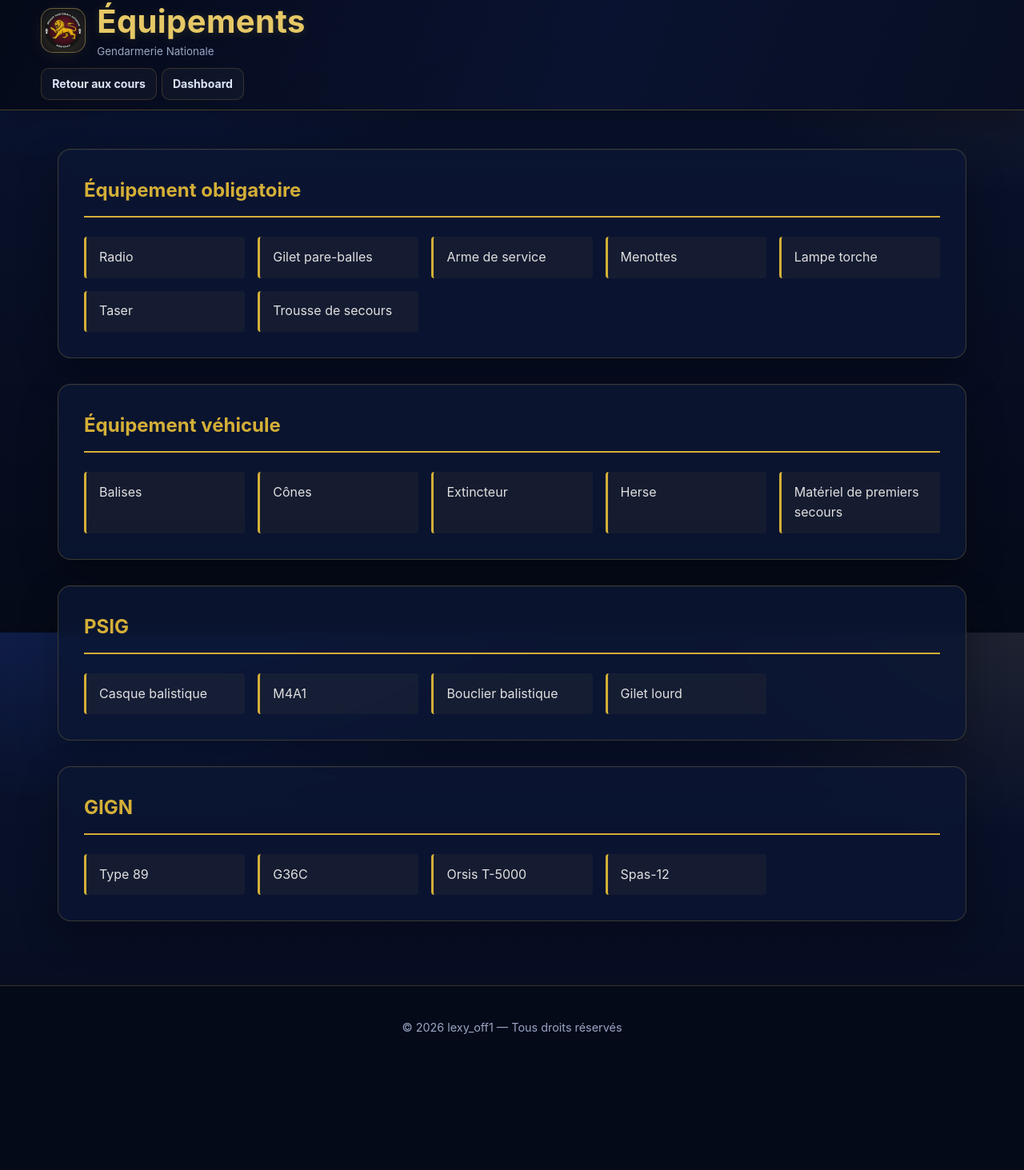
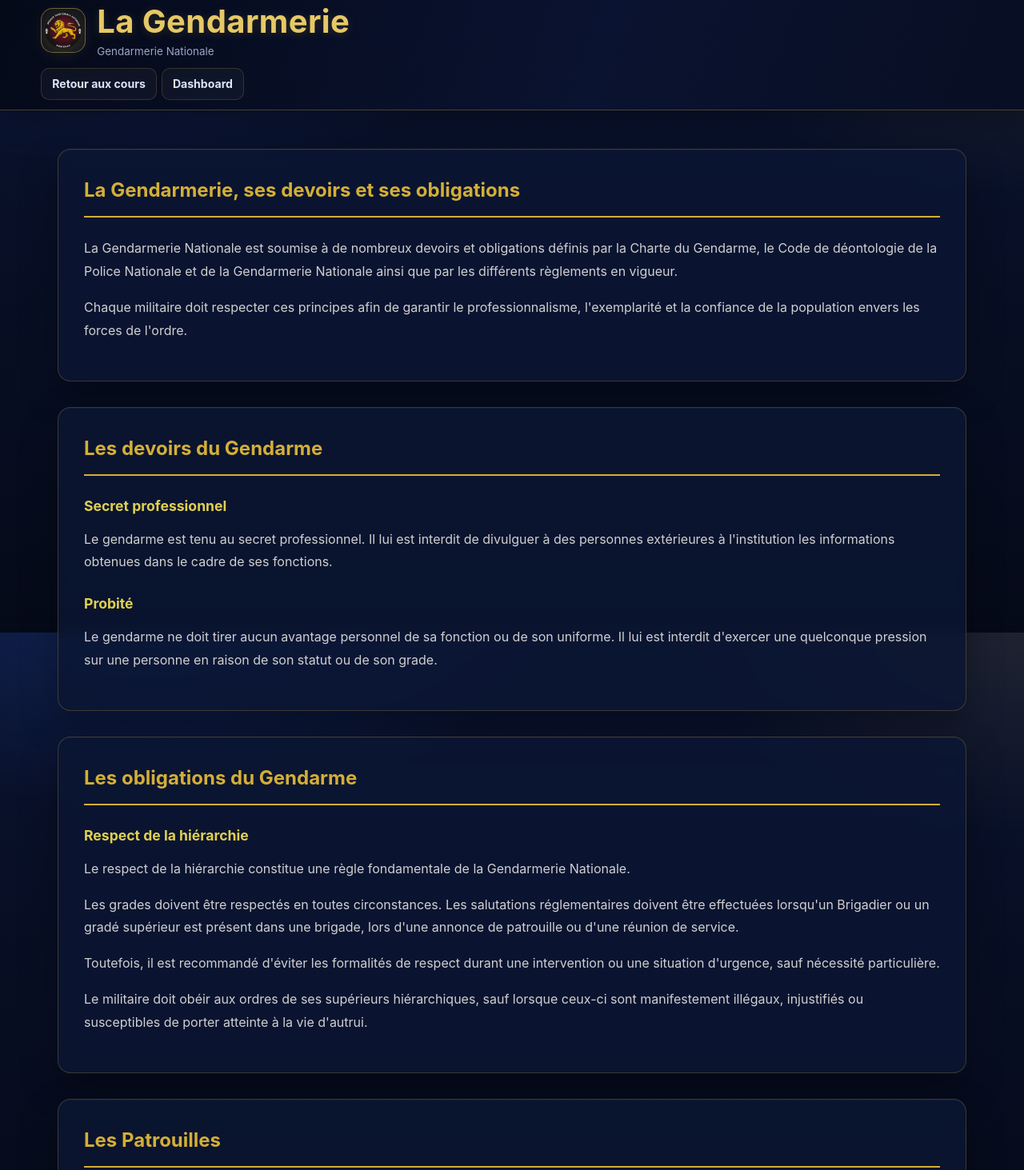
Before and after one commit to lexyoff1/gendarmerie-bordeauxrp, a website: page public/gendarmerie.html in a window 1280 px wide. Shown: the part 9-1472 px from the top of the page at 80% size. Before the commit the page ends 1345 px from the top, so only its background shows below. Drawn offline with Linux system fonts and the light colour scheme.

Commit message:
Update gendarmerie.html

```diff
--- a/public/gendarmerie.html
+++ b/public/gendarmerie.html
@@ -2,7 +2,7 @@
 <html lang="fr">
 <head>
     <meta charset="UTF-8">
-    <title>Équipements</title>
+    <title>La Gendarmerie</title>
     <style>
 * {
   margin: 0;
@@ -117,17 +117,33 @@
   padding-bottom: 0.8rem;
 }
 
+.card h3 {
+  font-size: 1.1rem;
+  color: #e0d050;
+  margin-top: 1.5rem;
+  margin-bottom: 0.8rem;
+}
+
+.card h3:first-of-type {
+  margin-top: 0;
+}
+
+.card p {
+  color: #d0d0d0;
+  margin-bottom: 1rem;
+  line-height: 1.8;
+}
+
 .card ul {
   list-style: none;
-  display: grid;
-  grid-template-columns: repeat(auto-fill, minmax(200px, 1fr));
-  gap: 1rem;
+  margin-left: 0;
 }
 
 .card li {
   background: rgba(212, 175, 55, 0.05);
   border-left: 3px solid #d4af37;
   padding: 0.8rem 1rem;
+  margin-bottom: 0.8rem;
   border-radius: 4px;
   transition: all 0.3s ease;
   color: #e0e0e0;
@@ -190,9 +206,12 @@
     font-size: 1.3rem;
   }
 
-  .card ul {
-    grid-template-columns: repeat(auto-fill, minmax(160px, 1fr));
-    gap: 0.8rem;
+  .card h3 {
+    font-size: 1rem;
+  }
+
+  .card p {
+    font-size: 0.95rem;
   }
 
   .card li {
@@ -215,6 +234,10 @@
     padding: 0.3rem 0.5rem;
   }
 
+  section {
+    padding: 1rem 0.75rem;
+  }
+
   .card {
     padding: 1rem;
   }
@@ -223,8 +246,12 @@
     font-size: 1.2rem;
   }
 
-  .card ul {
-    grid-template-columns: 1fr;
+  .card h3 {
+    font-size: 0.95rem;
+  }
+
+  .card p {
+    font-size: 0.9rem;
   }
 
   .card li {
@@ -441,10 +468,11 @@
     <div class="brand">
         <a class="brand-home" href="/dashboard" aria-label="Retour au tableau de bord"><img src="/assets/logo-gendarmerie.png" class="logo" alt="Logo Gendarmerie">
         <div>
-            <h1>Équipements</h1>
+            <h1>La Gendarmerie</h1>
             <p>Gendarmerie Nationale</p>
         </div></a>
     </div>
+
     <nav>
         <a href="/cours.html">Retour aux cours</a>
         <a href="/dashboard.html">Dashboard</a>
@@ -452,49 +480,96 @@
 </header>
 
 <section>
+
     <div class="card">
-        <h2>Équipement obligatoire</h2>
-        <ul>
-            <li>Radio</li>
-            <li>Gilet pare-balles</li>
-            <li>Arme de service</li>
-            <li>Menottes</li>
-            <li>Lampe torche</li>
-            <li>Taser</li>
-            <li>Trousse de secours</li>
-        </ul>
+        <h2>La Gendarmerie, ses devoirs et ses obligations</h2>
+
+        <p>
+            La Gendarmerie Nationale est soumise à de nombreux devoirs et obligations définis par la Charte du Gendarme, le Code de déontologie de la Police Nationale et de la Gendarmerie Nationale ainsi que par les différents règlements en vigueur.
+        </p>
+
+        <p>
+            Chaque militaire doit respecter ces principes afin de garantir le professionnalisme, l'exemplarité et la confiance de la population envers les forces de l'ordre.
+        </p>
+
     </div>
 
     <div class="card">
-        <h2>Équipement véhicule</h2>
-        <ul>
-            <li>Balises</li>
-            <li>Cônes</li>
-            <li>Extincteur</li>
-            <li>Herse</li>
-            <li>Matériel de premiers secours</li>
-        </ul>
+        <h2>Les devoirs du Gendarme</h2>
+
+        <h3>Secret professionnel</h3>
+
+        <p>
+            Le gendarme est tenu au secret professionnel. Il lui est interdit de divulguer à des personnes extérieures à l'institution les informations obtenues dans le cadre de ses fonctions.
+        </p>
+
+        <h3>Probité</h3>
+
+        <p>
+            Le gendarme ne doit tirer aucun avantage personnel de sa fonction ou de son uniforme. Il lui est interdit d'exercer une quelconque pression sur une personne en raison de son statut ou de son grade.
+        </p>
+
     </div>
 
     <div class="card">
-        <h2>PSIG</h2>
-        <ul>
-            <li>Casque balistique</li>
-            <li>M4A1</li>
-            <li>Bouclier balistique</li>
-            <li>Gilet lourd</li>
-        </ul>
+        <h2>Les obligations du Gendarme</h2>
+
+        <h3>Respect de la hiérarchie</h3>
+
+        <p>
+            Le respect de la hiérarchie constitue une règle fondamentale de la Gendarmerie Nationale.
+        </p>
+
+        <p>
+            Les grades doivent être respectés en toutes circonstances. Les salutations réglementaires doivent être effectuées lorsqu'un Brigadier ou un gradé supérieur est présent dans une brigade, lors d'une annonce de patrouille ou d'une réunion de service.
+        </p>
+
+        <p>
+            Toutefois, il est recommandé d'éviter les formalités de respect durant une intervention ou une situation d'urgence, sauf nécessité particulière.
+        </p>
+
+        <p>
+            Le militaire doit obéir aux ordres de ses supérieurs hiérarchiques, sauf lorsque ceux-ci sont manifestement illégaux, injustifiés ou susceptibles de porter atteinte à la vie d'autrui.
+        </p>
+
     </div>
 
     <div class="card">
-        <h2>GIGN</h2>
+        <h2>Les Patrouilles</h2>
+
+        <p>
+            Les patrouilles individuelles sont interdites, sauf autorisation particulière ou dans certaines spécialités spécifiques.
+        </p>
+
+        <p>
+            Une patrouille doit normalement être composée d'au moins un Sous-Officier afin de garantir le bon déroulement des interventions et des procédures.
+        </p>
+
+        <p>
+            Lorsque aucun Sous-Officier n'est disponible, une patrouille composée de deux militaires peut être autorisée exceptionnellement.
+        </p>
+
+        <p>
+            Dans ce cas, les militaires titulaires uniquement de la qualification APJA ne sont pas autorisés à procéder à des arrestations ou à certaines procédures judiciaires nécessitant une qualification supérieure.
+        </p>
+
+    </div>
+
+    <div class="card">
+        <h2>Valeurs du Gendarme</h2>
+
         <ul>
-            <li>Type 89</li>
-            <li>G36C</li>
-            <li>Orsis T-5000</li>
-            <li>Spas-12</li>
+            <li>Respect de la loi ;</li>
+            <li>Respect de la population ;</li>
+            <li>Neutralité ;</li>
+            <li>Discipline ;</li>
+            <li>Professionnalisme ;</li>
+            <li>Esprit d'équipe ;</li>
+            <li>Sens du service public.</li>
         </ul>
+
     </div>
+
 </section>
 
 <footer class="footer">
```
